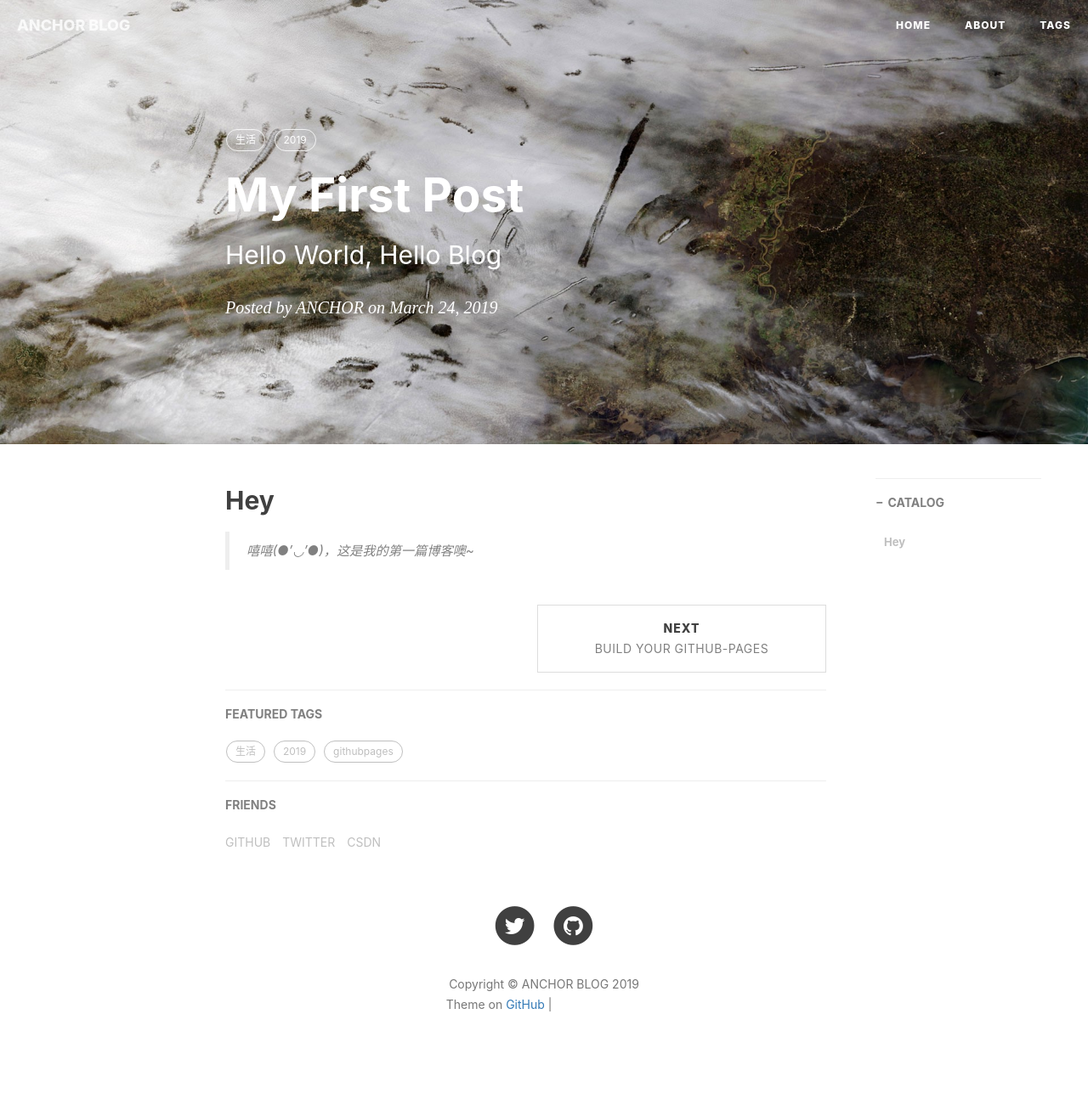
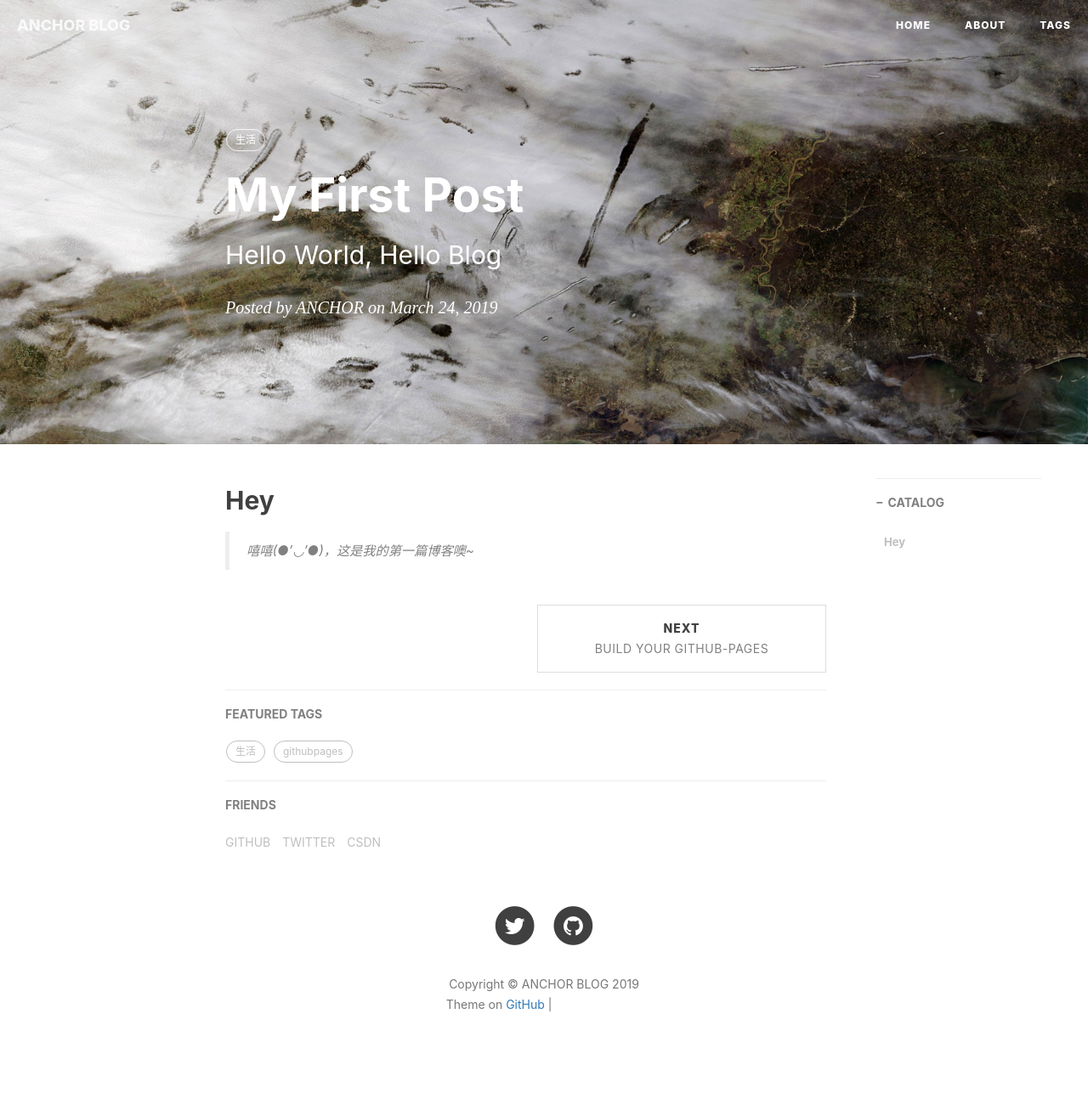
Before and after one commit to anchor2017/anchor2017.github.io, a Jekyll site: the page built from _posts/2019-03-24-Hello-2019.md, in a window 1280 px wide. Shown: the whole page at 85% size. Built offline with Jekyll 4.4.1, drawn with Linux system fonts in a browser that asks for light colours; nearby versions of some CDN libraries; comment, search, counter and statistics services are not loaded; grey boxes are pictures that could not be loaded.

Commit message:
Update 2019-03-24-Hello-2019.md

```diff
--- a/_posts/2019-03-24-Hello-2019.md
+++ b/_posts/2019-03-24-Hello-2019.md
@@ -8,7 +8,6 @@ header-img: img/BingWallpaper-2019-03-23.jpg 	#这篇文章标题背景图片
 catalog: true 						# 是否归档
 tags:								#标签，可以作为标签统计
     - 生活
-    - 2019
 ---
 
 ## Hey
```
